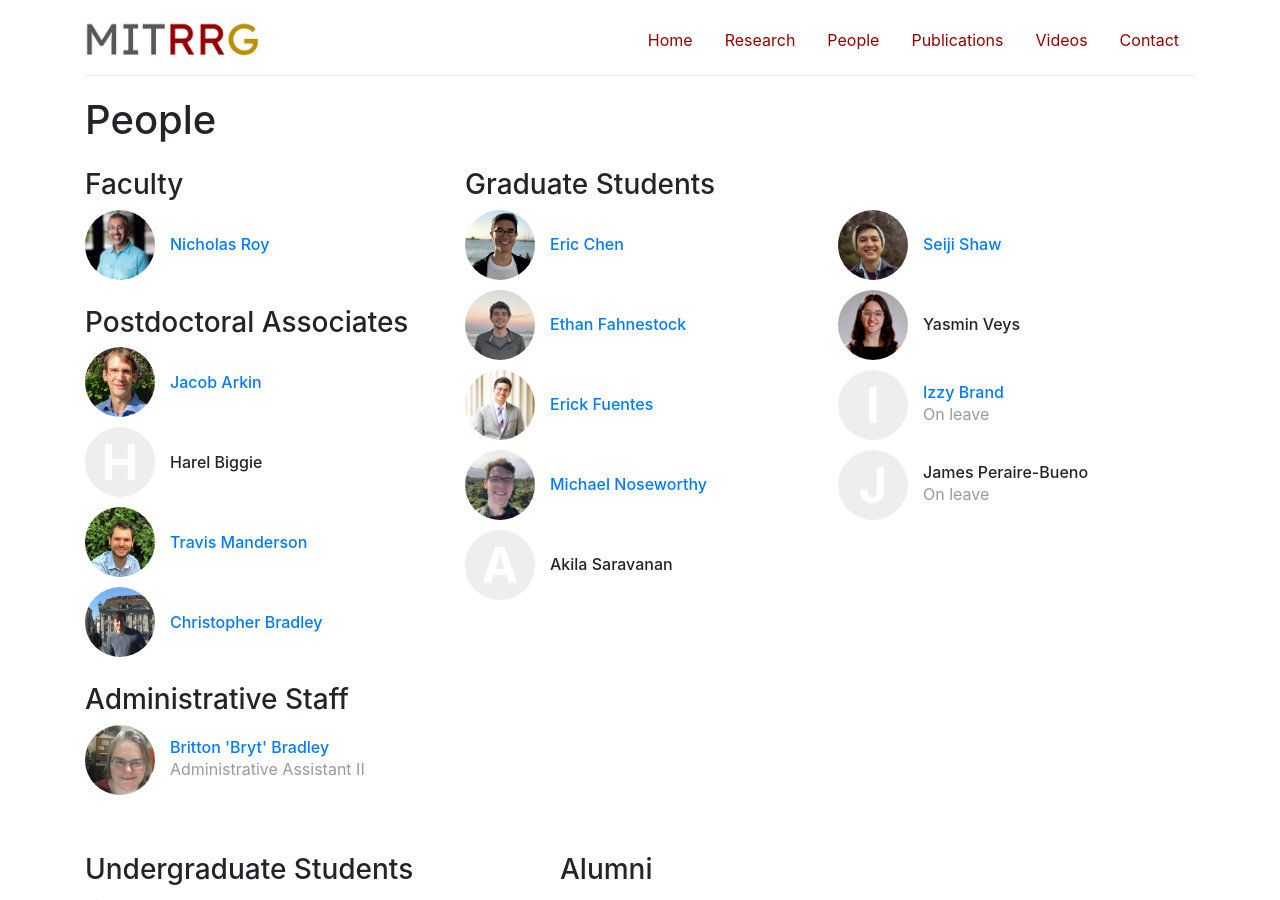
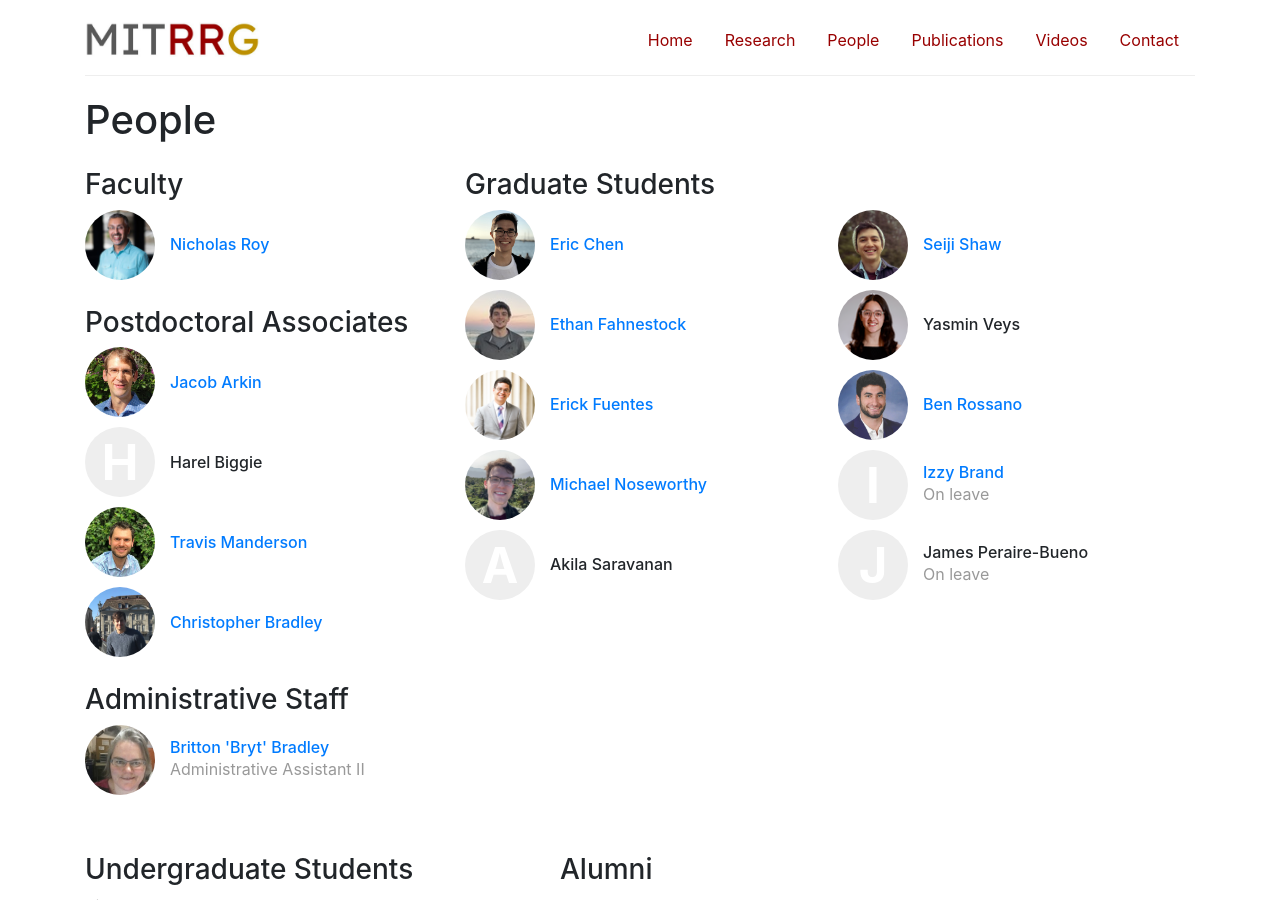
Before and after one commit to robustrobotics/robustrobotics.github.io, a Jekyll site: the page built from people_old.html, in a window 1280 px wide and 900 px high. Built offline with Jekyll 4.4.1, drawn with Linux system fonts in a browser that asks for light colours.

Commit message:
Add Ben Rossano as grad

```diff
--- a/_data/people.yml
+++ b/_data/people.yml
@@ -85,6 +85,12 @@ yveys:
     display_name: "Yasmin Veys"
     role: grad
     image: /img/people/yveys.png
+
+brossano:
+    display_name: "Ben Rossano"
+    role: grad
+    webpage: "https://benrossano.com/"
+    image: /img/people/brossano.jpg
 
 ibrand:
     display_name: "Izzy Brand"
```
Also changed, not shown: img/people/brossano.jpg (added).
